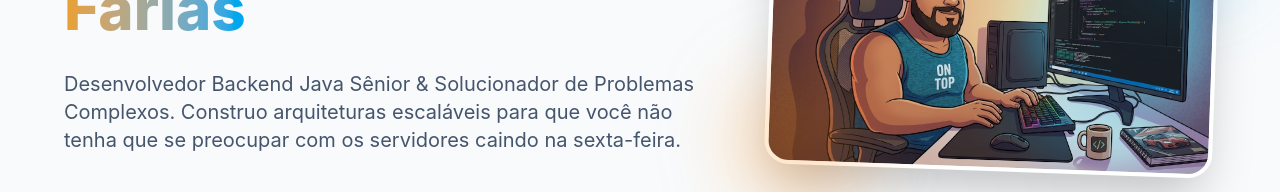
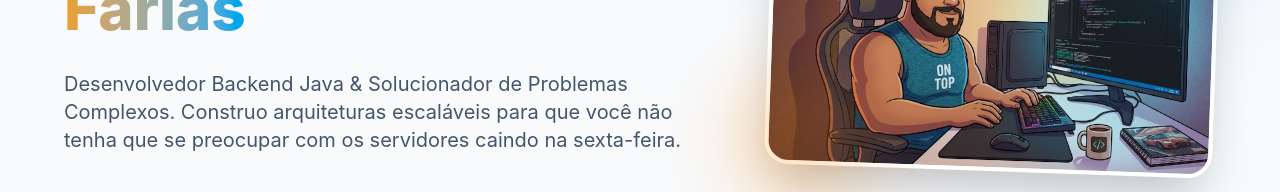
Before and after one commit to marcosadiazfarias-hub/cv-marcos-farias, a React (Vite) app: page / in a window 1280 px wide. Shown: the part 367-559 px from the top of the page. Built offline with nearby package versions, Linux system fonts and the light colour scheme.

Commit message:
fix: update job title in hero section description

```diff
--- a/src/App.jsx
+++ b/src/App.jsx
@@ -177,7 +177,7 @@ const Hero = () => {
             Olá, sou o <span className="text-transparent bg-clip-text bg-gradient-to-r from-orange-500 via-amber-500 to-sky-500 dark:from-orange-400 dark:via-amber-500 dark:to-sky-400">Marcos Farias</span>
           </h1>
           <p className="text-xl text-slate-600 dark:text-stone-300 max-w-2xl mx-auto md:mx-0 transition-colors">
-            Desenvolvedor Backend Java Sênior & Solucionador de Problemas Complexos.
+            Desenvolvedor Backend Java & Solucionador de Problemas Complexos.
             Construo arquiteturas escaláveis para que você não tenha que se preocupar com os servidores caindo na sexta-feira.
           </p>
 
```
